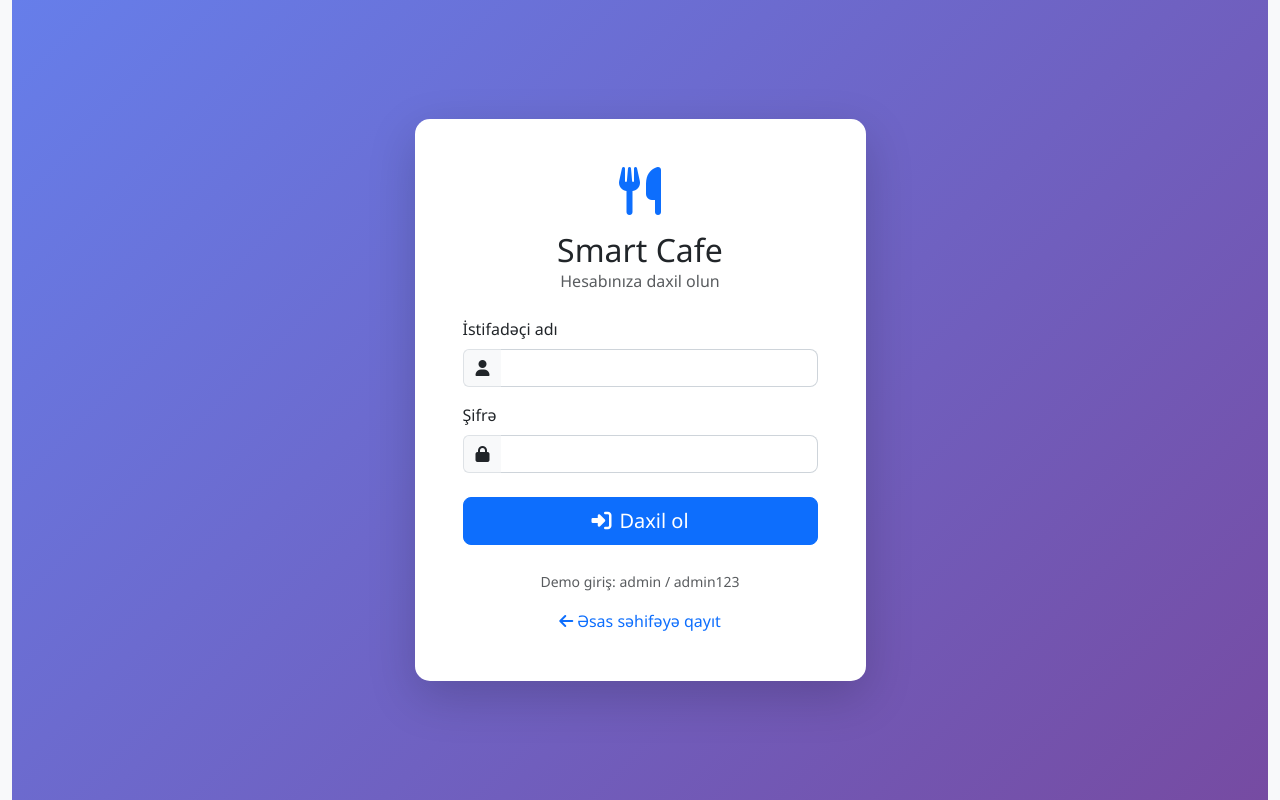
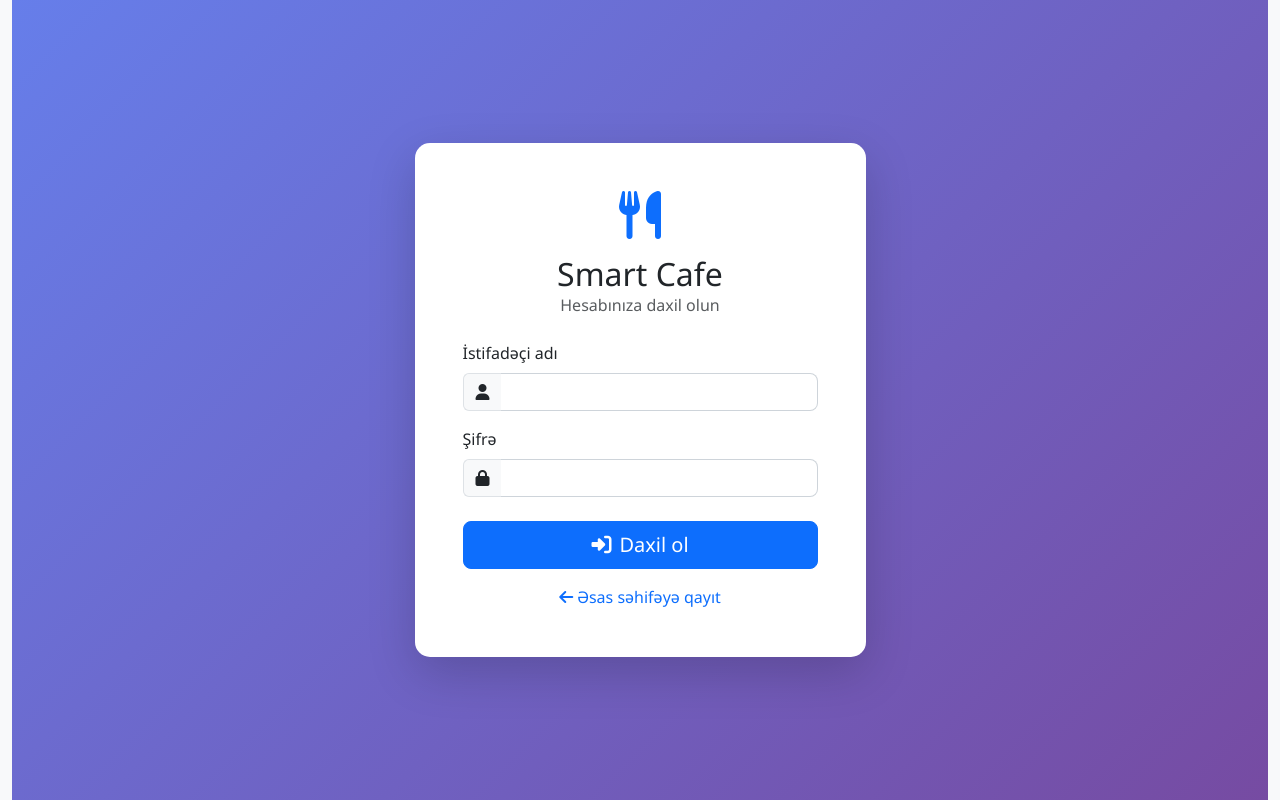
Before and after one commit to ulvi04/smartcafe, a Flask app: page /login in a window 1280 px wide. Run offline with Flask 3, Linux system fonts and the light colour scheme.

Commit message:
Update login.html

```diff
--- a/templates/login.html
+++ b/templates/login.html
@@ -43,12 +43,6 @@
                             </div>
                         </form>
 
-                        <div class="text-center mt-4">
-                            <small class="text-muted">
-                                Demo giriş: admin / admin123
-                            </small>
-                        </div>
-
                         <div class="text-center mt-3">
                             <a href="{{ url_for('index') }}" class="text-decoration-none">
                                 <i class="fas fa-arrow-left me-1"></i>Əsas səhifəyə qayıt
```
